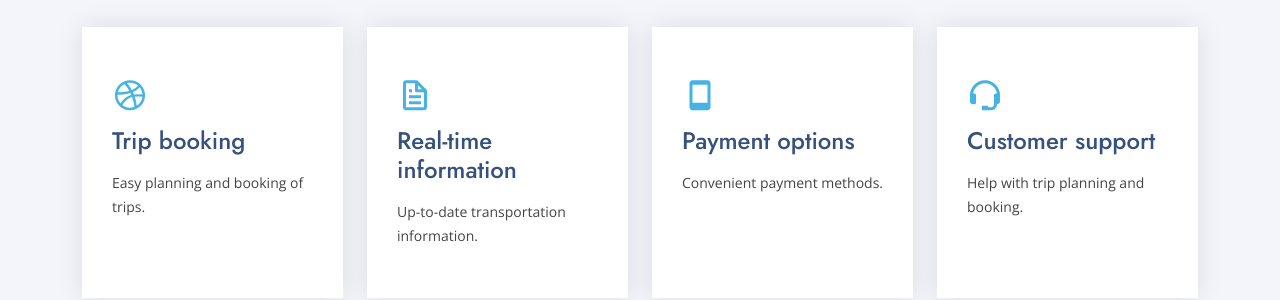
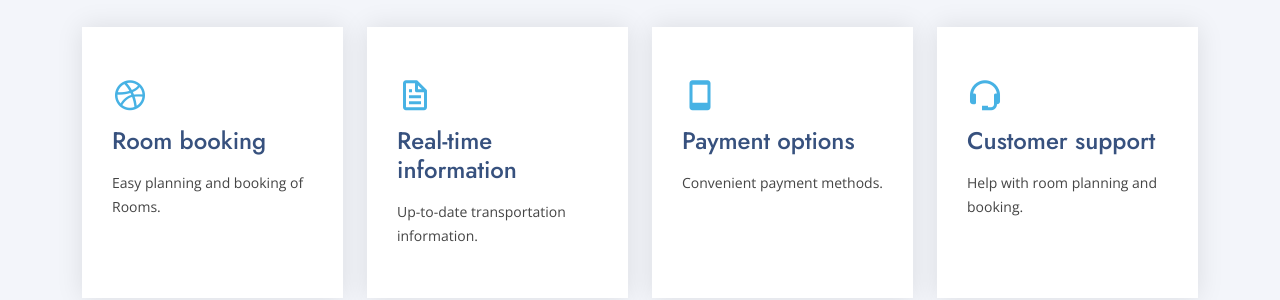
Before and after one commit to mekhaaa69/SU-dorms-web, a plain HTML site: page index.html in a window 1280 px wide. Shown: the part 2520-2820 px from the top of the page. Drawn offline with nearby package versions, Linux system fonts and the light colour scheme.

Commit message:
index.html

```diff
--- a/index.html
+++ b/index.html
@@ -253,8 +253,8 @@
           <div class="col-xl-3 col-md-6 d-flex align-items-stretch" data-aos="zoom-in" data-aos-delay="100">
             <div class="icon-box">
               <div class="icon"><i class="bx bxl-dribbble"></i></div>
-              <h4><a href="">Trip booking</a></h4>
-              <p>Easy planning and booking of trips.</p>
+              <h4><a href="">Room booking</a></h4>
+              <p>Easy planning and booking of Rooms.</p>
             </div>
           </div>
 
@@ -278,7 +278,7 @@
             <div class="icon-box">
               <div class="icon"><i class="bx bx-support"></i></div>
               <h4><a href="">Customer support</a></h4>
-              <p>Help with trip planning and booking.</p>
+              <p>Help with room planning and booking.</p>
             </div>
           </div>
 
```
